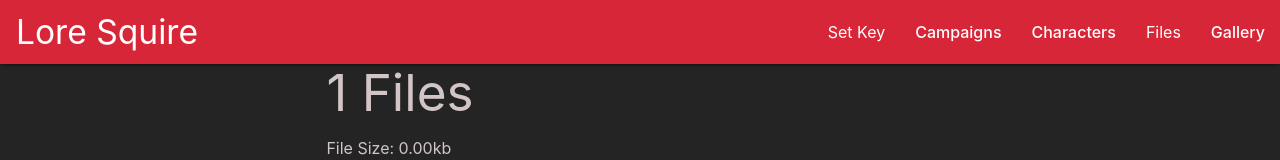
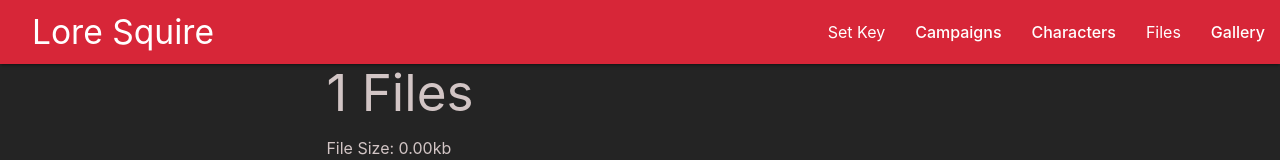
Before and after one commit to AndrewCLeon/lspoc, a React (Vite) app: page /lspoc/campaign/1/1/files/upload in a window 1280 px wide. Shown: the top 160 px of the page. Built offline with nearby package versions, Linux system fonts and the light colour scheme.

Commit message:
Remove old qol minimum implementation

```diff
--- a/src/index.scss
+++ b/src/index.scss
@@ -21,14 +21,6 @@
 #root {
   width: 100%;
   min-height: 100vh;
-}
-
-.p-0 {
-  padding: 0 !important;
-}
-
-.pl-4 {
-  padding-left: 1rem !important;
 }
 
 a {
```
